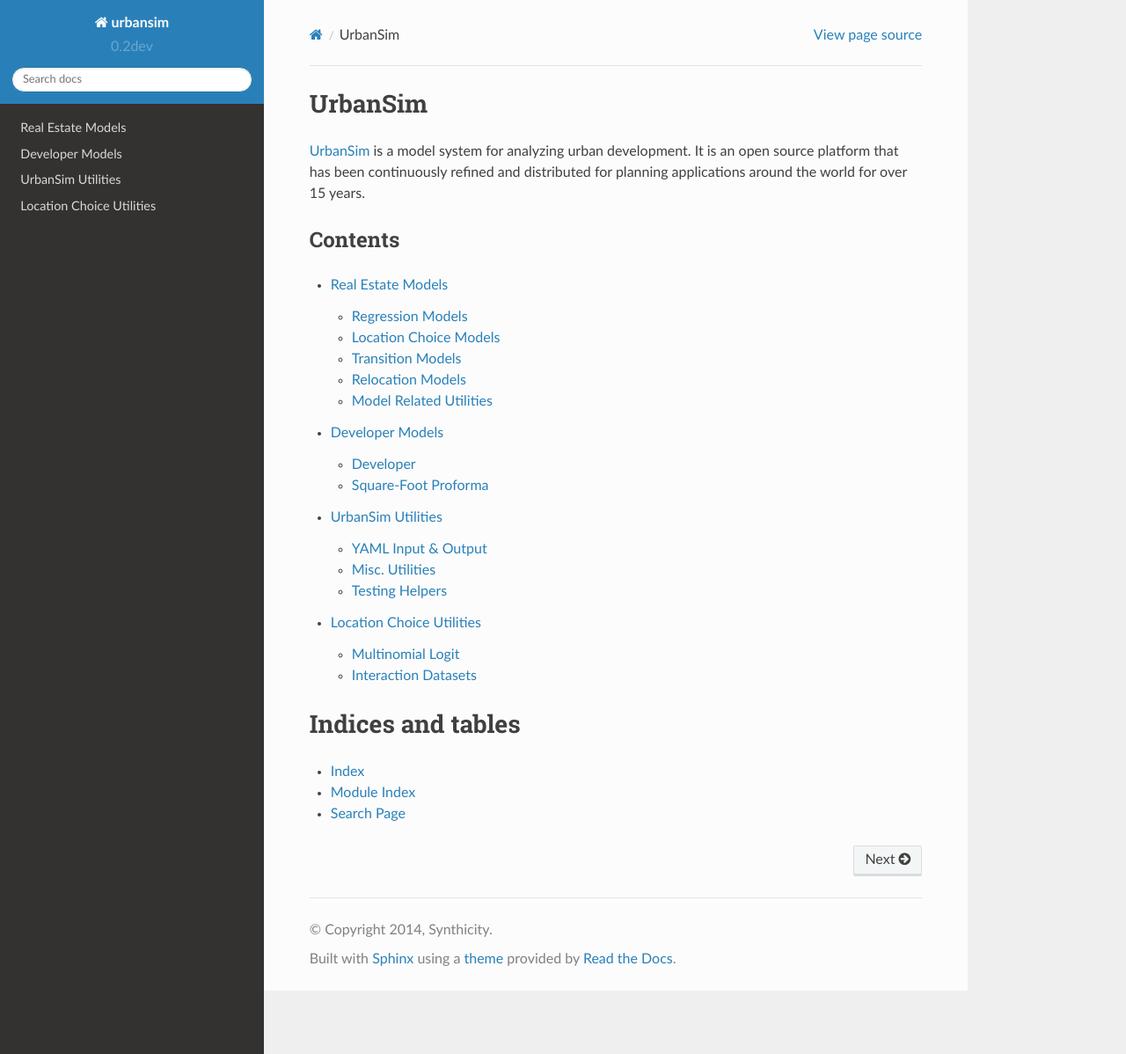
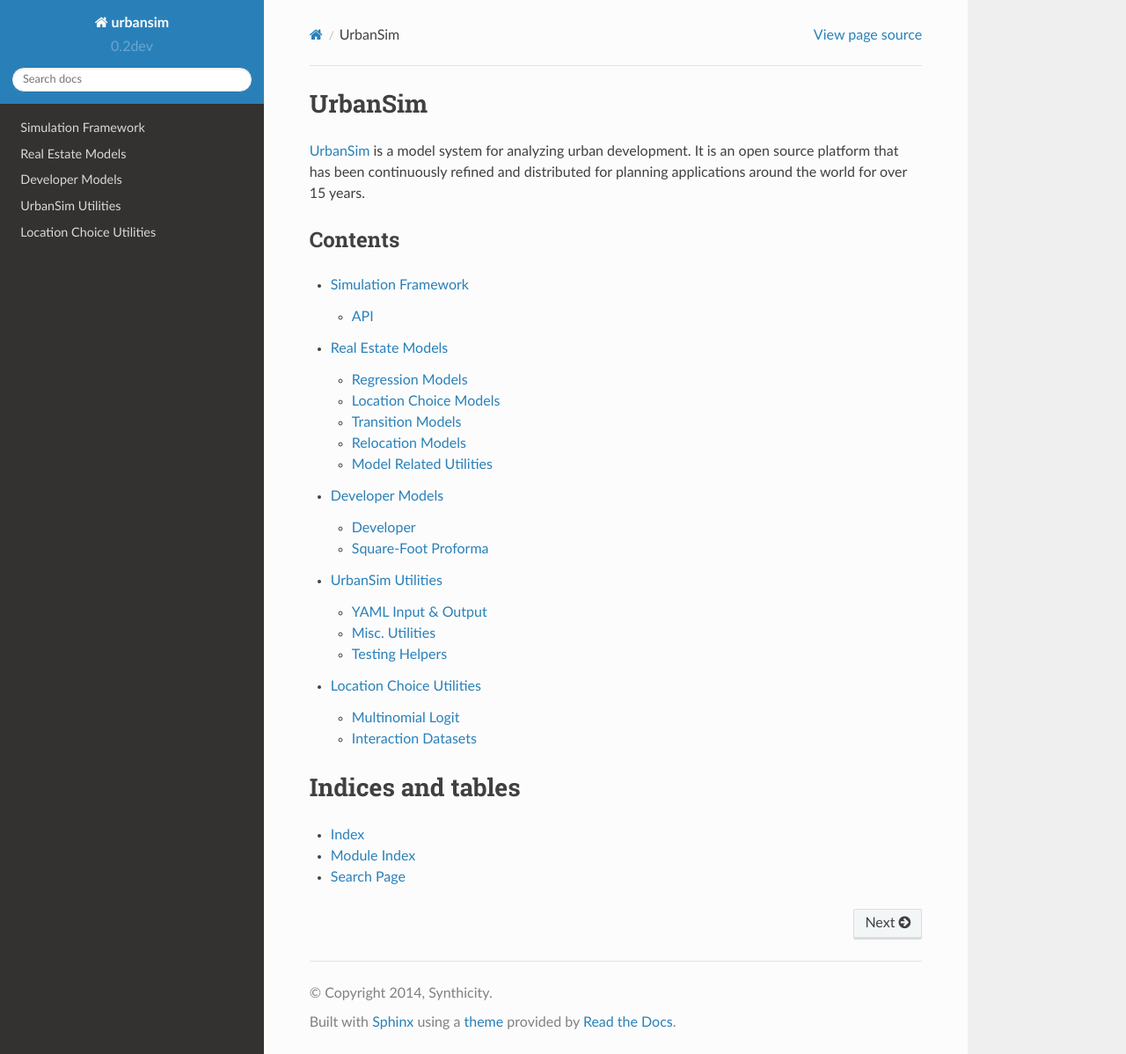
Before and after one commit to UDST/urbansim, a Sphinx documentation site: the page built from docs/index.rst, in a window 1280 px wide and 1198 px high. Shown: the whole window at 88% size. Built offline with Sphinx 7.4.7 and the Read the Docs theme 2.0.0, drawn with Linux system fonts in a browser that asks for light colours.

Commit message:
Add sim framework to sphinx docs
[ci skip]

```diff
--- a/docs/index.rst
+++ b/docs/index.rst
@@ -17,6 +17,7 @@
 .. toctree::
    :maxdepth: 2
 
+   sim/index
    models/index
    developer/index
    utils/index
--- /dev/null
+++ b/docs/sim/index.rst
@@ -0,0 +1,8 @@
+Simulation Framework
+====================
+
+API
+---
+
+.. automodule:: urbansim.sim.simulation
+   :members:
```
